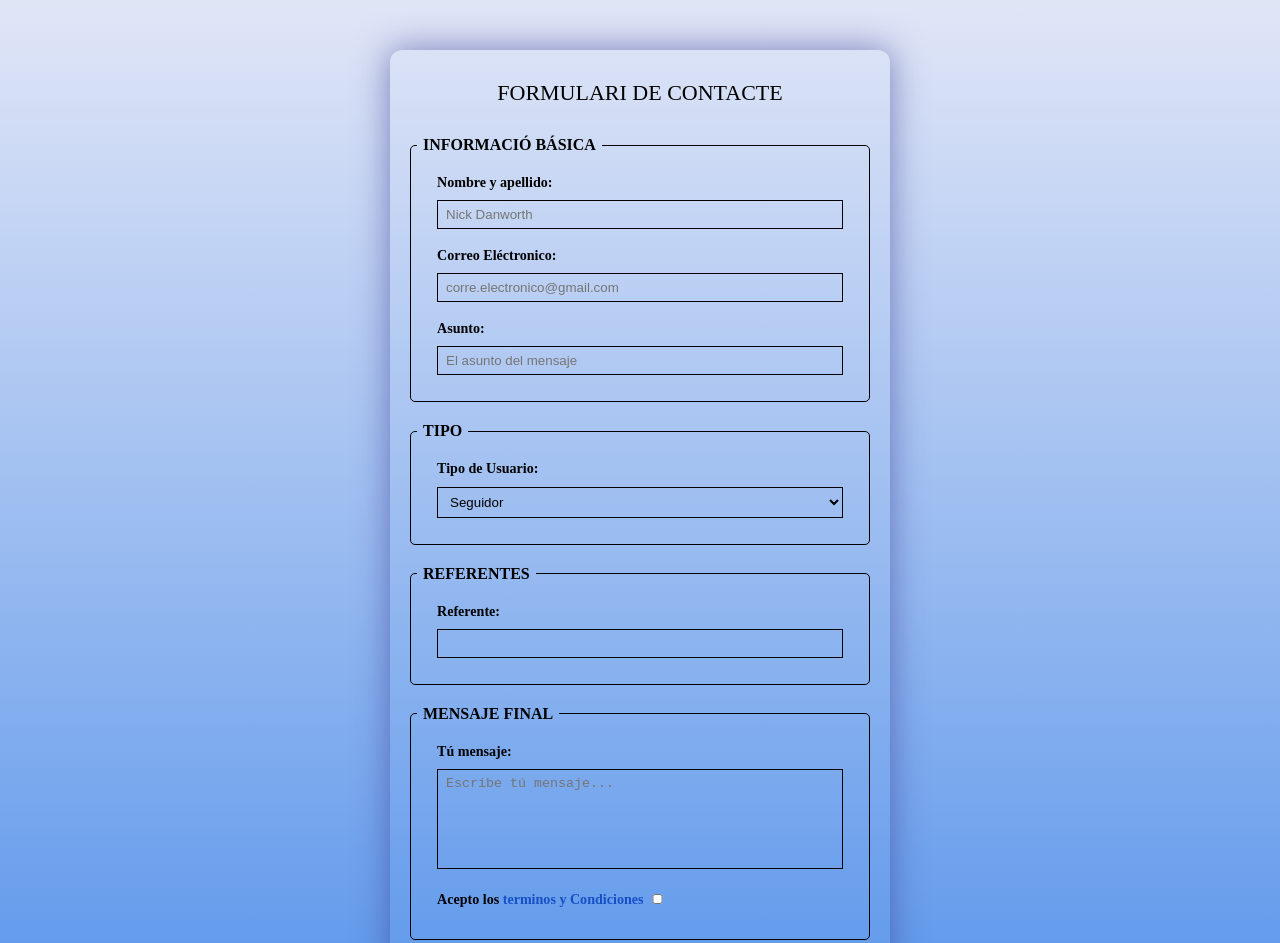
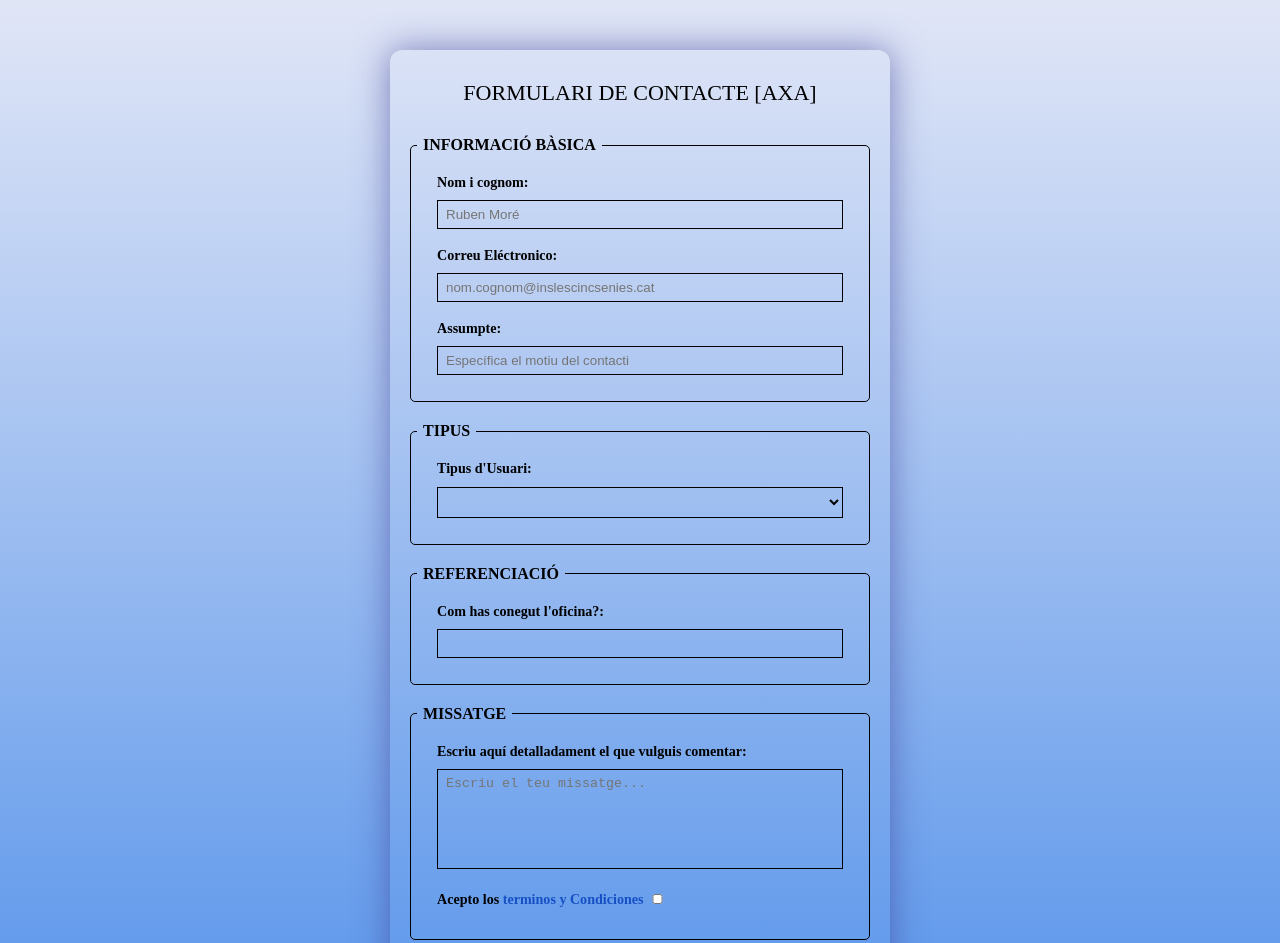
Before and after one commit to Ziraxxxxx/Marketing_Digital_Project, a plain HTML site: page nav/contact.html in a window 1280 px wide. Shown: the top 943 px of the page. Drawn offline with Linux system fonts and the light colour scheme.

Commit message:
docs(web): Change the idiom cast. to cat.

```diff
--- a/nav/contact.html
+++ b/nav/contact.html
@@ -3,63 +3,65 @@
 <head>
     <meta charset="UTF-8">
     <meta name="viewport" content="width=device-width, initial-scale=1.0">
+    <link rel="icon" href="../assets/axa_logo.webp" type="image/x-icon">
     <link rel="stylesheet" href="css/style-contact.css">
-    <title>Document</title>
+    <title>AXA Mataró - Contacte</title>
 </head>
 <body>
         <form>
         <h2>
-            Formulari de Contacte
+            Formulari de Contacte [AXA]
         </h2>
          <fieldset>
-            <legend>INFORMACIÓ BÁSICA</legend>
+            <legend>INFORMACIÓ BÀSICA</legend>
             <div class="form_input">
-                <label for="nombre">Nombre y apellido:</label>
-                <input type="text" placeholder="Nick Danworth" id="nombre">
+                <label for="nombre">Nom i cognom:</label>
+                <input type="text" placeholder="Ruben Moré" id="nombre">
             </div>
             <div class="form_input">
-                <label for="correo">Correo Eléctronico:</label>
-                <input type="email" placeholder="corre.electronico@gmail.com" id="correo">
+                <label for="correo">Correu Eléctronico:</label>
+                <input type="email" placeholder="nom.cognom@inslescincsenies.cat" id="correo">
             </div>
             <div class="form_input">
-                <label>Asunto:
-                    <input type="text" placeholder="El asunto del mensaje">
+                <label>Assumpte:
+                    <input type="text" placeholder="Específica el motiu del contacti">
                 </label>
             </div>
         </fieldset>
          <fieldset>
-            <legend>TIPO</legend>
+            <legend>TIPUS</legend>
             <div class="form_input">
-                <label>Tipo de Usuario:
-                    <select name="type-of-user">
-                        <option value="user1">Seguidor</option>
+                <label>Tipus d'Usuari:
+                    <select name="type-of-user" class="select">
+                        <option value="none"></option>
+                        <option value="user1">Particular</option>
                         <option value="user2">Empresa</option>
-                        <option value="user3">Otros</option>
+                        <option value="user3">Autònom</option>
+                        <option value="user4">Altres</option>
                     </select>
                 </label>
              </div>
         </fieldset>
          <fieldset>
-            <legend>REFERENTES</legend>
+            <legend>REFERENCIACIÓ</legend>
             <div class="form_input">
-                <label>Referente:
+                <label>Com has conegut l'oficina?:
                     <input list="referente" name="referente">
                     <datalist id="referente" name="type-of-user">
-                        <option value="Soy Dalto">Un creador de contenido</option>
-                        <option value="Empresa">Entidad financiera y empresarial</option>
-                        <option value="Un Amigo">Un colega con poco pelo</option>
+                        <option value="Personal">Un amic o un familiar</option>
+                        <option value="Empresa">Entitat financera i empresarial</option>
                     </datalist>
                 </label>
             </div>
      </fieldset>
         <fieldset>
-            <legend>MENSAJE FINAL</legend>
+            <legend>MISSATGE</legend>
             <div class="form_input">
-                <label for="message">Tú mensaje:</label>
-                <textarea placeholder="Escribe tú mensaje..." id="message"></textarea>
+                <label for="message">Escriu aquí detalladament el que vulguis comentar:</label>
+                <textarea placeholder="Escriu el teu missatge..." id="message"></textarea>
             </div>
             <div class="form_input">
-                <label>Acepto los <a href="terms.html" target="blank">terminos y Condiciones</a>
+                <label>Acepto los <a href="" target="blank">terminos y Condiciones</a>
                     <input type="checkbox" class="checkbox">
                 </label>
             </div>
```
